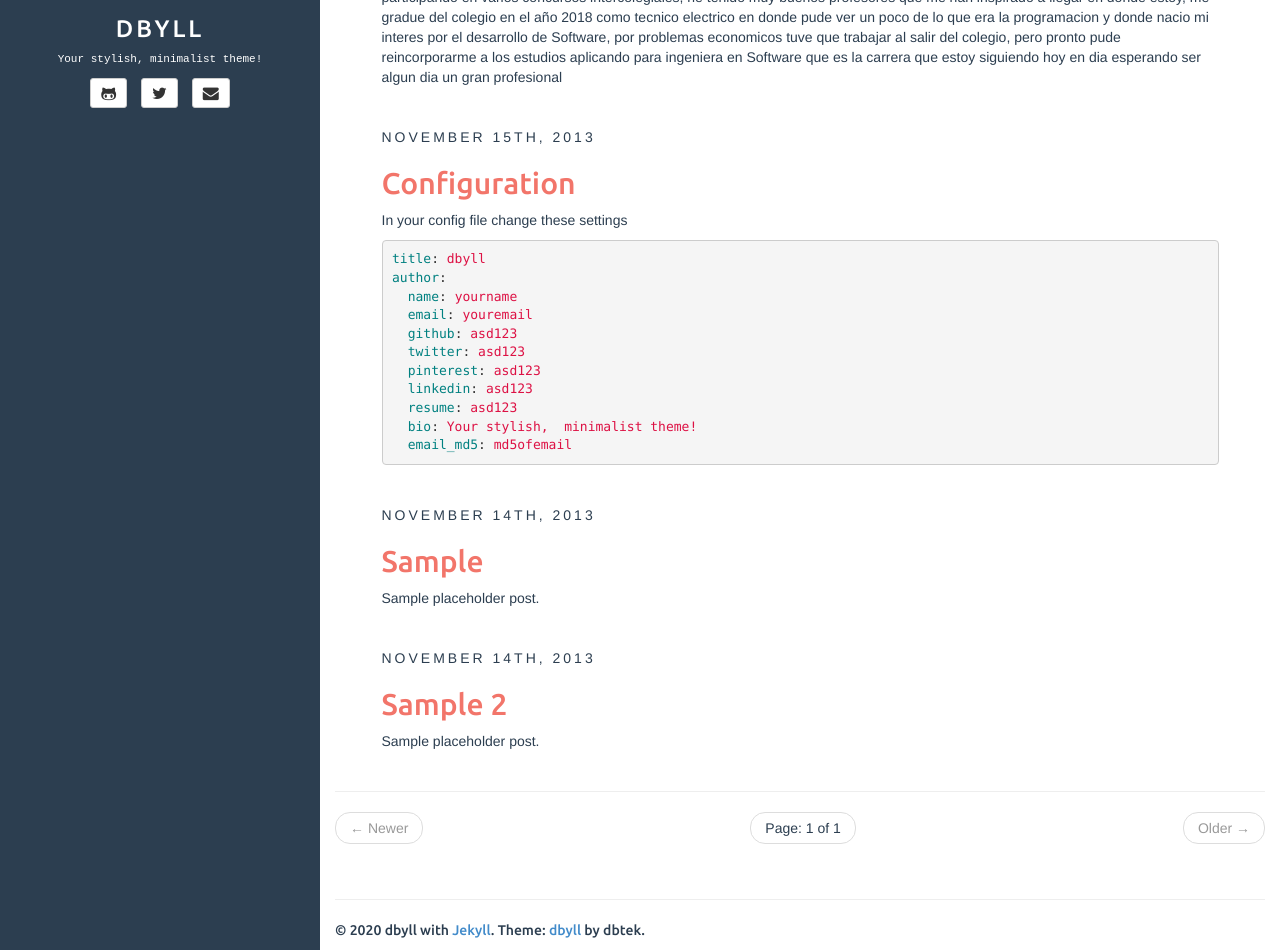
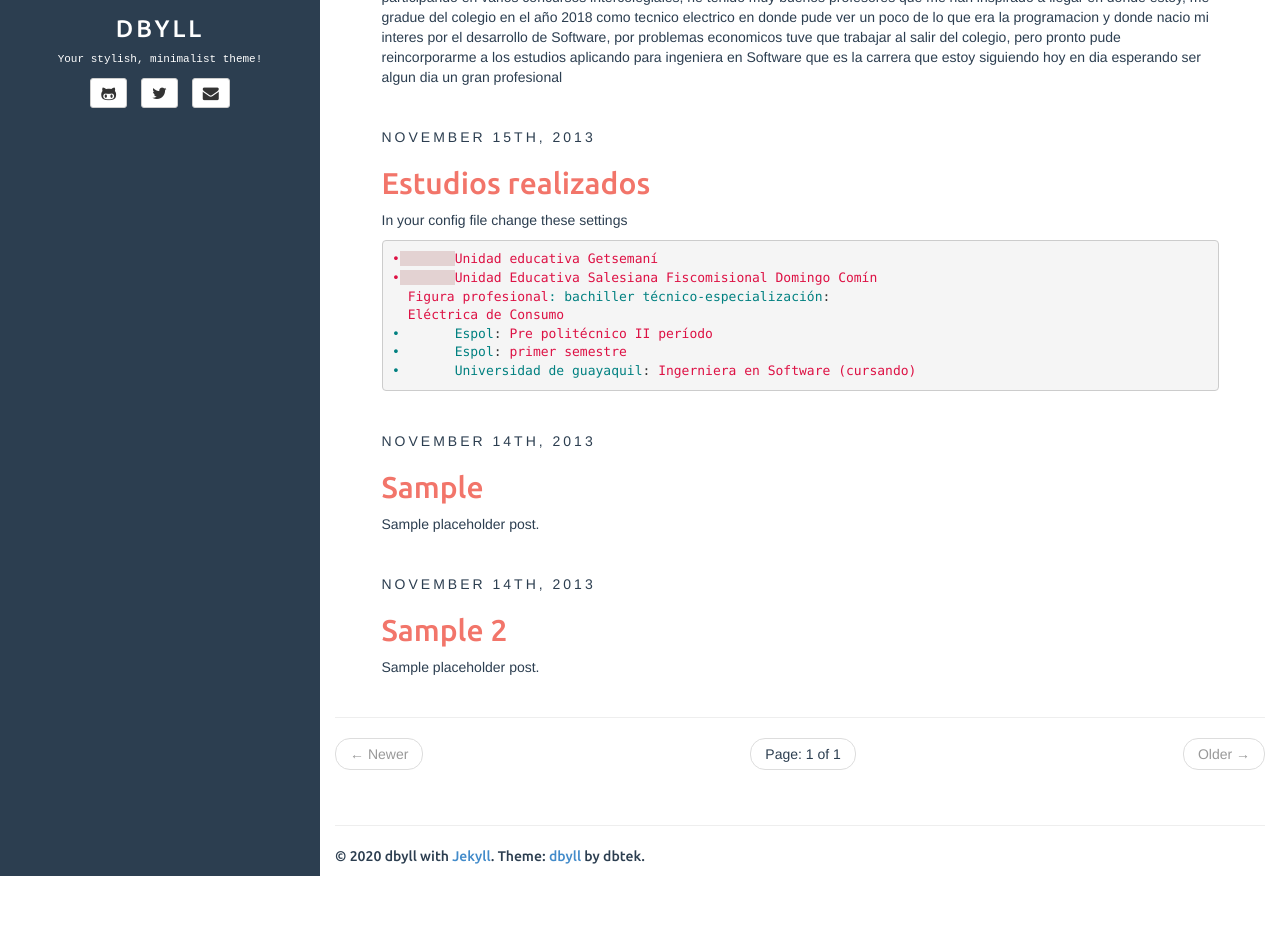
Before and after one commit to sasolanom/sasolanom.github.io, a Jekyll site: the page built from index.html, in a window 1280 px wide and 1232 px high, cut to the strip 282-1232 px from the top of the window. Built offline with Jekyll 4.4.1, drawn with Linux system fonts in a browser that asks for light colours; the list of posts is cut into pages by our own code.

Commit message:
Update 2013-11-15-configuration.md

```diff
--- a/_posts/2013-11-15-configuration.md
+++ b/_posts/2013-11-15-configuration.md
@@ -1,6 +1,6 @@
 ---
 layout: post
-title: Configuration
+title: Estudios realizados
 categories: [general, setup, demo]
 tags: [demo, dbyll, dbtek, setup]
 fullview: true
@@ -9,15 +9,11 @@ fullview: true
 In your config file change these settings
 
 {% highlight yaml %}
-title: dbyll
-author:
-  name: yourname
-  email: youremail
-  github: asd123
-  twitter: asd123
-  pinterest: asd123
-  linkedin: asd123
-  resume: asd123
-  bio: Your stylish,  minimalist theme!
-  email_md5: md5ofemail
+•	Unidad educativa Getsemaní
+•	Unidad Educativa Salesiana Fiscomisional Domingo Comín
+  Figura profesional: bachiller técnico-especialización:
+  Eléctrica de Consumo
+•	Espol: Pre politécnico II período
+•	Espol: primer semestre
+•	Universidad de guayaquil: Ingerniera en Software (cursando)
 {% endhighlight %}
```
